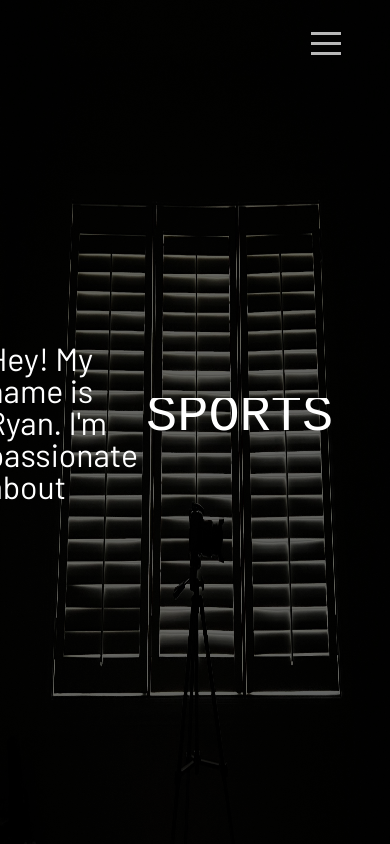
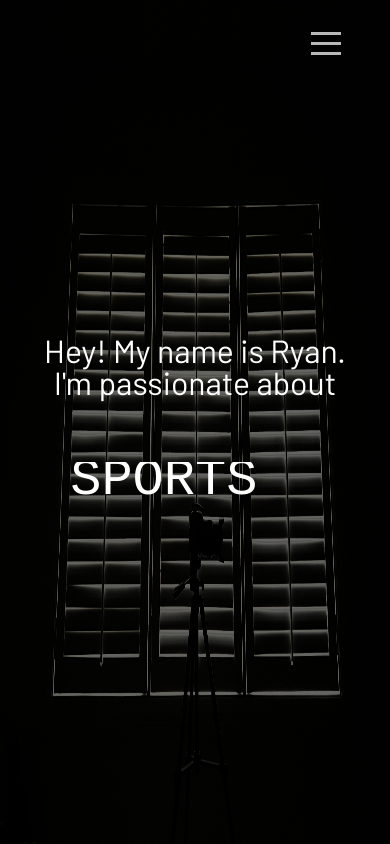
Before and after one commit to ryanpunwasi/portfolio, a React (Create React App) app: page / in a window 390 px wide. Shown: the top 844 px of the page. Built offline with nearby package versions, Linux system fonts and the light colour scheme.

Commit message:
style: add responsiveness to lead section for mobile screens

```diff
--- a/src/components/Lead.scss
+++ b/src/components/Lead.scss
@@ -66,3 +66,17 @@
     transform: translateY(0rem);
   }
 }
+
+@media only screen and (max-width: 500px) {
+  .lead {
+    flex-direction: column;
+  }
+
+  .lead__text {
+    text-align: center;
+  }
+
+  .scrolling-words-container {
+    margin-top: 2em;
+  }
+}
```
